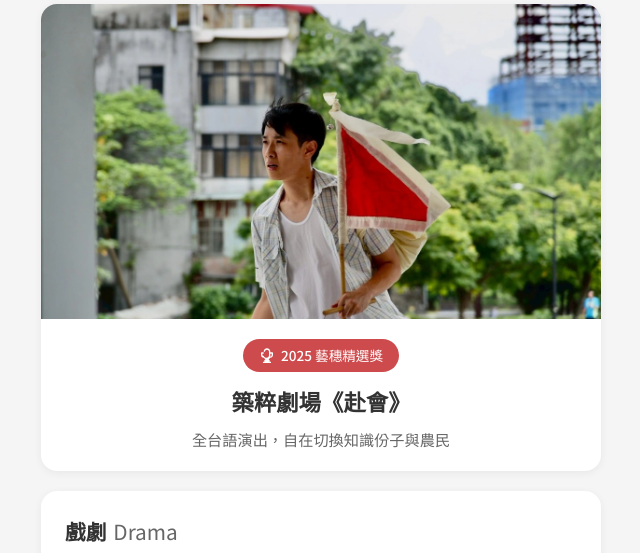
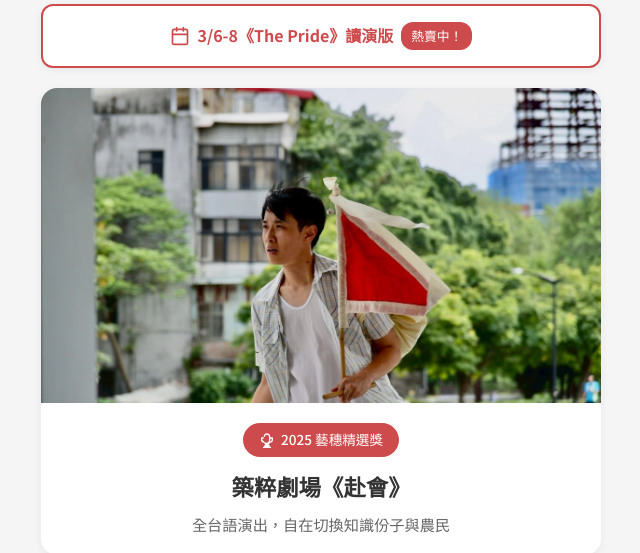
Before and after one commit to wesley100002001/wesley100002001.github.io, a website: page wesley.cwlin/index.html in a window 1280 px wide. Shown: the part 547-1100 px from the top of the page, without its empty margins (319-959 px from the left). Drawn offline with Linux system fonts and the light colour scheme.

Commit message:
Add upcoming show button for The Pride
Co-Authored-By: Claude Opus 4.5 <noreply@anthropic.com>

```diff
--- a/wesley.cwlin/index.html
+++ b/wesley.cwlin/index.html
@@ -45,6 +45,19 @@
                 <line x1="12" y1="15" x2="12" y2="3"></line>
             </svg>
             完整演員履歷 CV
+        </a>
+
+        <!-- Upcoming Show Button -->
+        <a href="https://www.opentix.life/event/2008079369157742593" target="_blank" class="upcoming-btn">
+            <svg xmlns="http://www.w3.org/2000/svg" width="20" height="20" viewBox="0 0 24 24" fill="none"
+                stroke="currentColor" stroke-width="2" stroke-linecap="round" stroke-linejoin="round">
+                <path d="M19 4H5a2 2 0 0 0-2 2v14a2 2 0 0 0 2 2h14a2 2 0 0 0 2-2V6a2 2 0 0 0-2-2z"></path>
+                <path d="M16 2v4"></path>
+                <path d="M8 2v4"></path>
+                <path d="M3 10h18"></path>
+            </svg>
+            <span class="upcoming-title">3/6-8《The Pride》讀演版</span>
+            <span class="upcoming-badge">熱賣中！</span>
         </a>
 
         <!-- Award Highlight -->
--- a/wesley.cwlin/style.css
+++ b/wesley.cwlin/style.css
@@ -109,6 +109,44 @@ body {
 .cv-btn:hover {
     background: #b84244;
     transform: translateY(-2px);
+}
+
+/* Upcoming Show Button */
+.upcoming-btn {
+    display: flex;
+    align-items: center;
+    justify-content: center;
+    gap: 8px;
+    width: 100%;
+    padding: 16px 24px;
+    background: white;
+    color: #ce4b4d;
+    text-decoration: none;
+    border-radius: 12px;
+    font-size: 1rem;
+    font-weight: 500;
+    margin-bottom: 20px;
+    transition: background 0.3s ease, transform 0.2s ease;
+    box-shadow: 0 2px 8px rgba(0, 0, 0, 0.06);
+    border: 2px solid #ce4b4d;
+}
+
+.upcoming-btn:hover {
+    background: rgba(206, 75, 77, 0.05);
+    transform: translateY(-2px);
+}
+
+.upcoming-title {
+    font-weight: 600;
+}
+
+.upcoming-badge {
+    background: #ce4b4d;
+    color: white;
+    padding: 4px 10px;
+    border-radius: 12px;
+    font-size: 0.8rem;
+    font-weight: 500;
 }
 
 /* Award Section */
```
